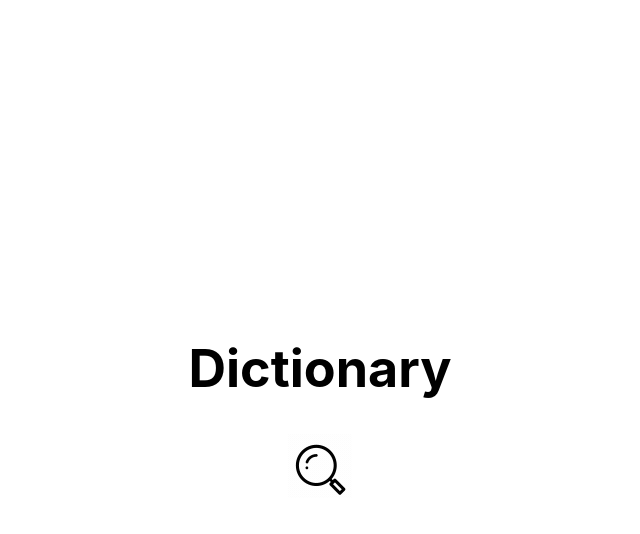
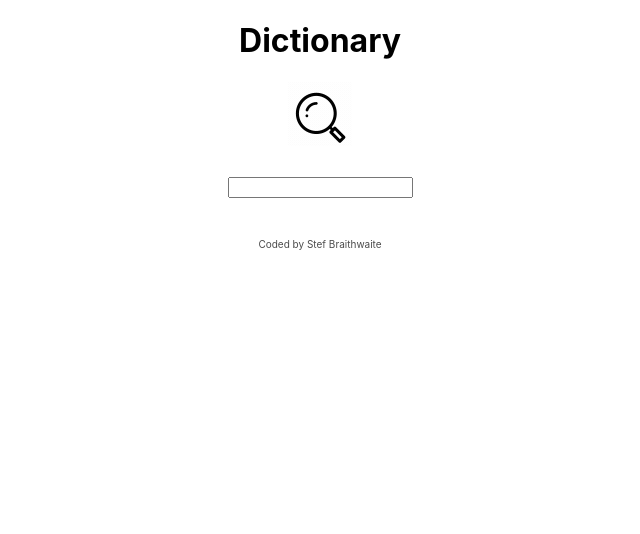
Before and after one commit to nonagongirl/dictionary-app, a React (Create React App) app: page / in a window 1280 px wide. Shown: the top 534 px of the page, without its empty margins (320-960 px from the left). Built offline with nearby package versions, Linux system fonts and the light colour scheme.

Commit message:
Added search box and footer

```diff
--- a/src/App.css
+++ b/src/App.css
@@ -2,25 +2,25 @@
   text-align: center;
 }
 
-.App-logo {
-  height: 40vmin;
-  pointer-events: none;
+.footer {
+  font-size: 10px;
+  opacity: 70%;
+  margin-top: 10px;
 }
 
 @media (prefers-reduced-motion: no-preference) {
   .App-logo {
-    animation: App-logo-spin infinite 20s linear;
+    animation: 20s linear;
   }
 }
 
 .App-header {
   background-color: white;
-  min-height: 100vh;
+
   display: flex;
   flex-direction: column;
   align-items: center;
   justify-content: center;
-  font-size: calc(10px + 2vmin);
   color: black;
 }
 
--- a/src/App.js
+++ b/src/App.js
@@ -1,4 +1,5 @@
 import "./App.css";
+import Dictionary from "./Dictionary";
 
 function App() {
   return (
@@ -7,6 +8,10 @@
         <h1>Dictionary</h1>
         <img src="./media/search.gif" alt="magnifying glass" />
       </header>
+      <main>
+        <Dictionary />
+      </main>
+      <footer className="footer">Coded by Stef Braithwaite</footer>
     </div>
   );
 }
--- /dev/null
+++ b/src/Dictionary.css
@@ -0,0 +1,3 @@
+.dictionary {
+  padding: 30px;
+}
--- /dev/null
+++ b/src/Dictionary.js
@@ -0,0 +1,24 @@
+import React from "react";
+import "./Dictionary.css";
+import { useState } from "react";
+
+export default function Dictionary() {
+  let [keyword, setKeyword] = useState("");
+
+  function search(event) {
+    event.preventDefault();
+    alert(`searching for ${keyword}`);
+  }
+
+  function handleKeywordChange(event) {
+    setKeyword(event.target.value);
+  }
+
+  return (
+    <div className="dictionary">
+      <form onSubmit={search}>
+        <input type="search" onChange={handleKeywordChange} />
+      </form>
+    </div>
+  );
+}
--- a/src/index.js
+++ b/src/index.js
@@ -2,6 +2,7 @@
 import ReactDOM from "react-dom/client";
 import "./index.css";
 import App from "./App";
+
 import reportWebVitals from "./reportWebVitals";
 
 <link
```
